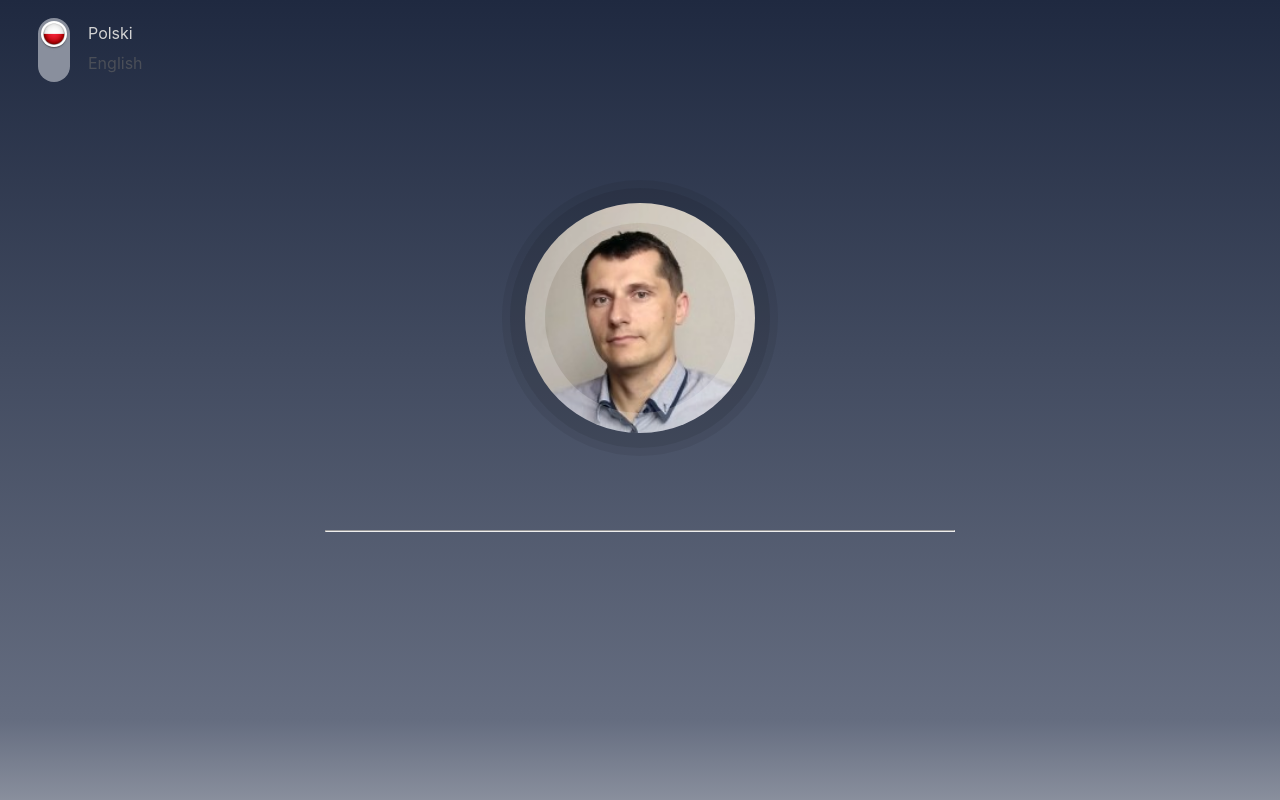
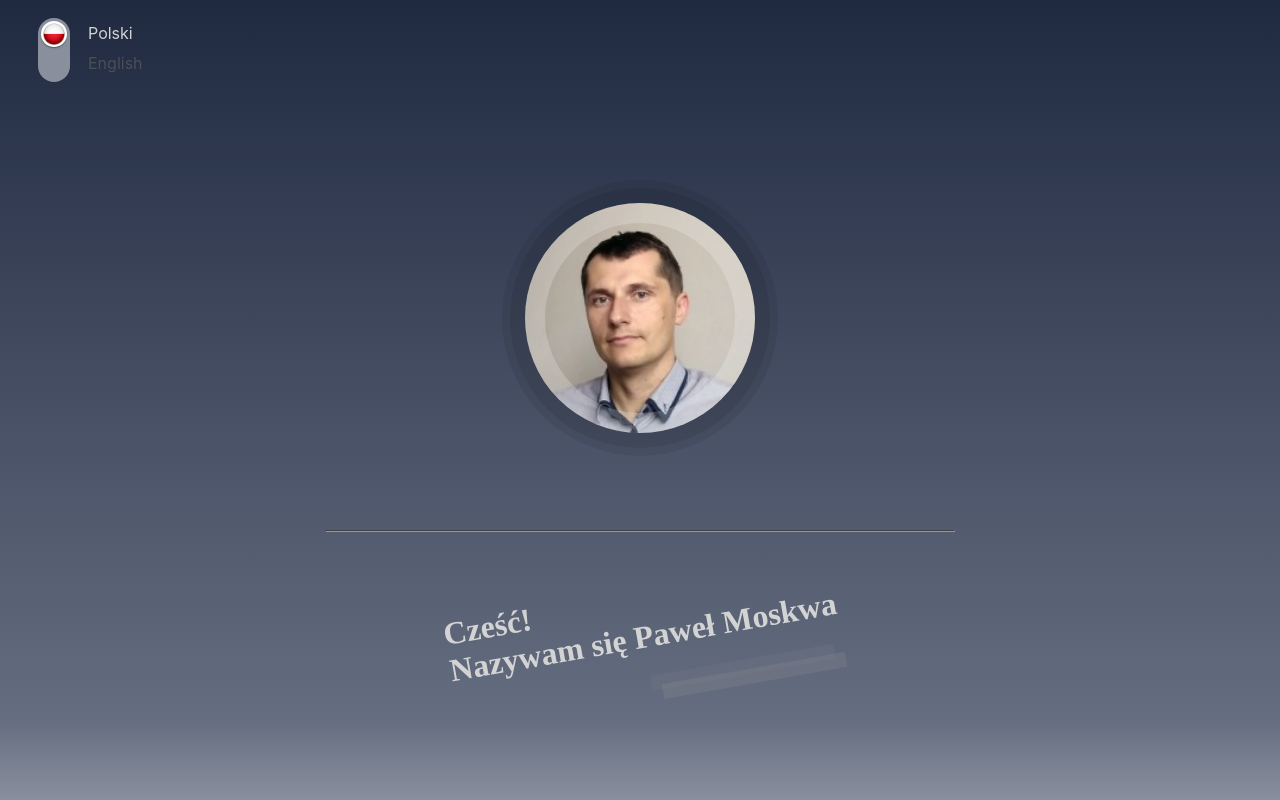
Before and after one commit to PMos0011/personal-web, a React (Create React App) app: page / in a window 1280 px wide. Built offline with nearby package versions, Linux system fonts and the light colour scheme.

Commit message:
Language change added

```diff
--- a/package.json
+++ b/package.json
@@ -10,7 +10,9 @@
     "@testing-library/user-event": "^7.2.1",
     "react": "^16.13.1",
     "react-dom": "^16.13.1",
-    "react-scripts": "3.4.3"
+    "react-redux": "^7.2.1",
+    "react-scripts": "3.4.3",
+    "redux": "^4.0.5"
   },
   "scripts": {
     "start": "react-scripts start",
--- a/src/components/content/about-me-style.css
+++ b/src/components/content/about-me-style.css
@@ -4,6 +4,35 @@
   width: 70%;
 }
 
+.hello-div {
+  width: fit-content;
+  margin: auto;
+  margin-top:50px;
+  transform: rotate(-10deg);
+}
+
+.strips-div{
+  width: 50%;
+  float: right;
+}
+.strip-left {
+background-color: rgba(150,150,150,0.1);
+  height: 15px;
+  width: 95%;
+}
+.strip-right {
+  background-color: rgba(150,150,150,0.2);;
+    height: 15px;
+    width: 95%;
+    margin-left: 10px;
+    margin-top:-5px;
+  }
 hr {
   width: 70%;
+  border-color: #969696;
 }
+
+h1 {
+  font-family: "Oswald";
+  color:lightgray
+}
--- a/src/components/content/about-me.js
+++ b/src/components/content/about-me.js
@@ -1,12 +1,27 @@
 import React from "react";
+import { connect } from "react-redux";
 import "./about-me-style.css";
 
-const aboutMe = () => {
+const aboutMe = (props) => {
+    const cont = props.content.language;
     return (
-
-        <div className="about-me-content"><hr /></div>
-
+        <div className="about-me-content">
+            <hr />
+            <div className="hello-div">
+                <h1>{cont.sayHello}<br />{cont.iAm}</h1>
+                <div className="strips-div">
+                    <div className="strip-left" />
+                    <div className="strip-right" />
+                </div>
+            </div>
+        </div>
     )
 }
 
-export default aboutMe
+const mapStateToProps = state => {
+    return {
+        content: state
+    };
+}
+
+export default connect(mapStateToProps)(aboutMe);
--- a/src/components/header/header.js
+++ b/src/components/header/header.js
@@ -1,39 +1,41 @@
-import React, { useState } from 'react';
+import React from 'react';
 import Switch from '@material-ui/core/Switch';
+import { connect } from "react-redux";
 
+import * as actions from '../../store/action';
 import './header-style.css';
 import style from './switch-style';
 
 
-const Header = () => {
-    const [state, setState] = useState({
-        isEnglish: false,
-    });
-
-    const handleChange = (event) => {
-        setState({ ...state, [event.target.name]: event.target.checked });
-    };
-
+const Header = (props) => {
     const classes = style();
-
+    const isEnglish = props.content.isEnglish;
     return (
         <div className="switch-container">
             <Switch
                 classes={
                     classes
                 }
-                checked={state.isEnglish}
-                name="isEnglish"
-                onChange={handleChange}
-                color="primary"
+                checked={isEnglish}
+                onChange={props.handleChange}
             />
             <div className="language-container">
-                <div className="language-label"> <label className={state.isEnglish?'language-label-inactive':'language-label-active'}>Polski</label></div>
-                <div className="language-label"><label className={state.isEnglish?'language-label-active':'language-label-inactive'}>English</label></div>
+                <div className="language-label"><label className={ isEnglish ? 'language-label-inactive' : 'language-label-active'}>Polski</label></div>
+                <div className="language-label"><label className={isEnglish ? 'language-label-active' : 'language-label-inactive'}>English</label></div>
             </div>
-
         </div>
     )
 }
 
-export default Header;
+const mapStateToProps = state => {
+    return {
+        content: state
+    };
+}
+
+const mapToDispatchToProps = dispatch => {
+    return { handleChange: () => dispatch({ type: actions.CHANGE_LANGUAGE }) }
+
+}
+
+export default connect(mapStateToProps, mapToDispatchToProps)(Header);
--- a/src/index.css
+++ b/src/index.css
@@ -1,6 +1,6 @@
 body {
   margin: 0;
-  font-family: -apple-system, BlinkMacSystemFont, 'Segoe UI', 'Roboto', 'Oxygen',
+  font-family: -apple-system, BlinkMacSystemFont,'Oswald', 'Segoe UI', 'Roboto', 'Oxygen',
     'Ubuntu', 'Cantarell', 'Fira Sans', 'Droid Sans', 'Helvetica Neue',
     sans-serif;
   -webkit-font-smoothing: antialiased;
--- a/src/index.js
+++ b/src/index.js
@@ -4,10 +4,16 @@ import './index.css';
 import App from './App';
 import * as serviceWorker from './serviceWorker';
 
+import { createStore } from 'redux';
+import { Provider } from 'react-redux';
+import reducer from './store/reducer';
+
+const store = createStore(reducer);
+
 ReactDOM.render(
-  <React.StrictMode>
+  <Provider store={store}>
     <App />
-  </React.StrictMode>,
+  </Provider>,
   document.getElementById('root')
 );
 
--- /dev/null
+++ b/src/store/action.js
@@ -0,0 +1 @@
+export const CHANGE_LANGUAGE = "CHANGE_LANGUAGE";
--- /dev/null
+++ b/src/store/reducer.js
@@ -0,0 +1,28 @@
+import * as actions from './action';
+
+const polish = {
+    sayHello: "Cześć!",
+    iAm: "Nazywam się Paweł Moskwa"
+};
+
+const english = {
+    sayHello: "Hey there!",
+    iAm: "I am Paweł Moskwa"
+}
+
+const initialstate = {
+    isEnglish: false,
+    language: {}
+}
+
+
+const reducer = (state = initialstate, action) => {
+    if (action.type === actions.CHANGE_LANGUAGE)
+        state.isEnglish = !state.isEnglish;
+    state.isEnglish ? state.language=english : state.language=polish;
+
+    return {...state};
+};
+
+
+export default reducer;
```
Also changed, not shown: 1 other file (tests, documents, lock files or other folders).
